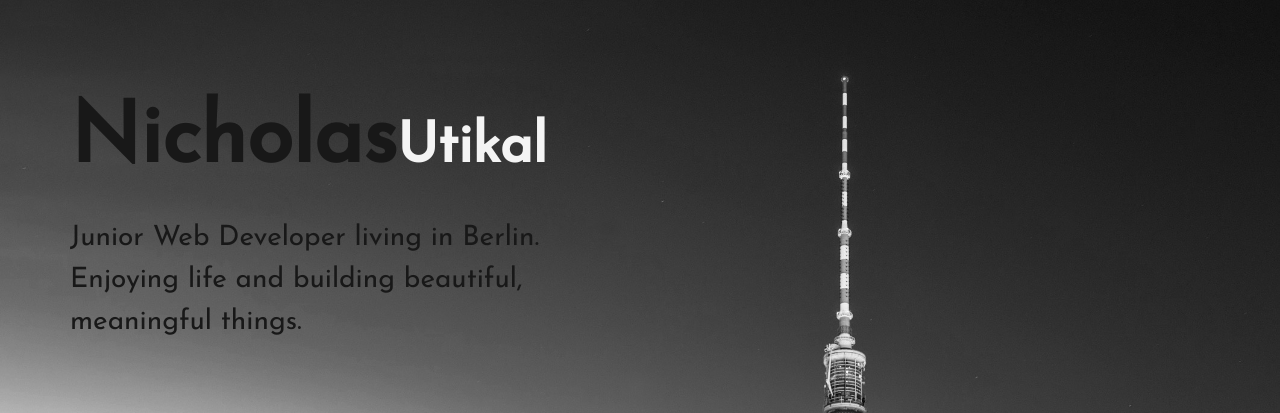
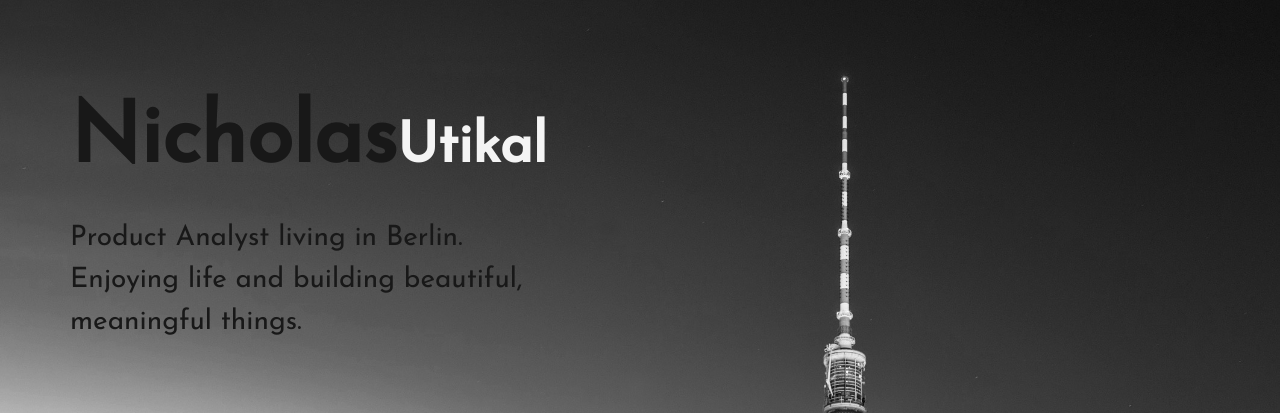
Before and after one commit to nichohelmut/nichohelmut.github.io, a Jekyll site: the page built from index.html, in a window 1280 px wide. Shown: the top 413 px of the page. Built offline with Jekyll 4.4.1, drawn with Linux system fonts in a browser that asks for light colours; nearby versions of some CDN libraries; the list of posts is cut into pages by our own code.

Commit message:
changes title of landing page

```diff
--- a/index.html
+++ b/index.html
@@ -40,7 +40,7 @@ description: "My life as a Fullstack Developer"
         <div class="row">
             <div class="col-md-6 col-sm-12" id="welcome">
                 <h1><span>Nicholas</span>Utikal</h1>
-                <p>Junior Web Developer living in Berlin.<br> Enjoying life and building beautiful, meaningful things.</p>
+                <p>Product Analyst living in Berlin.<br> Enjoying life and building beautiful, meaningful things.</p>
             </div>
         </div>
         <!-- /.row -->
```
